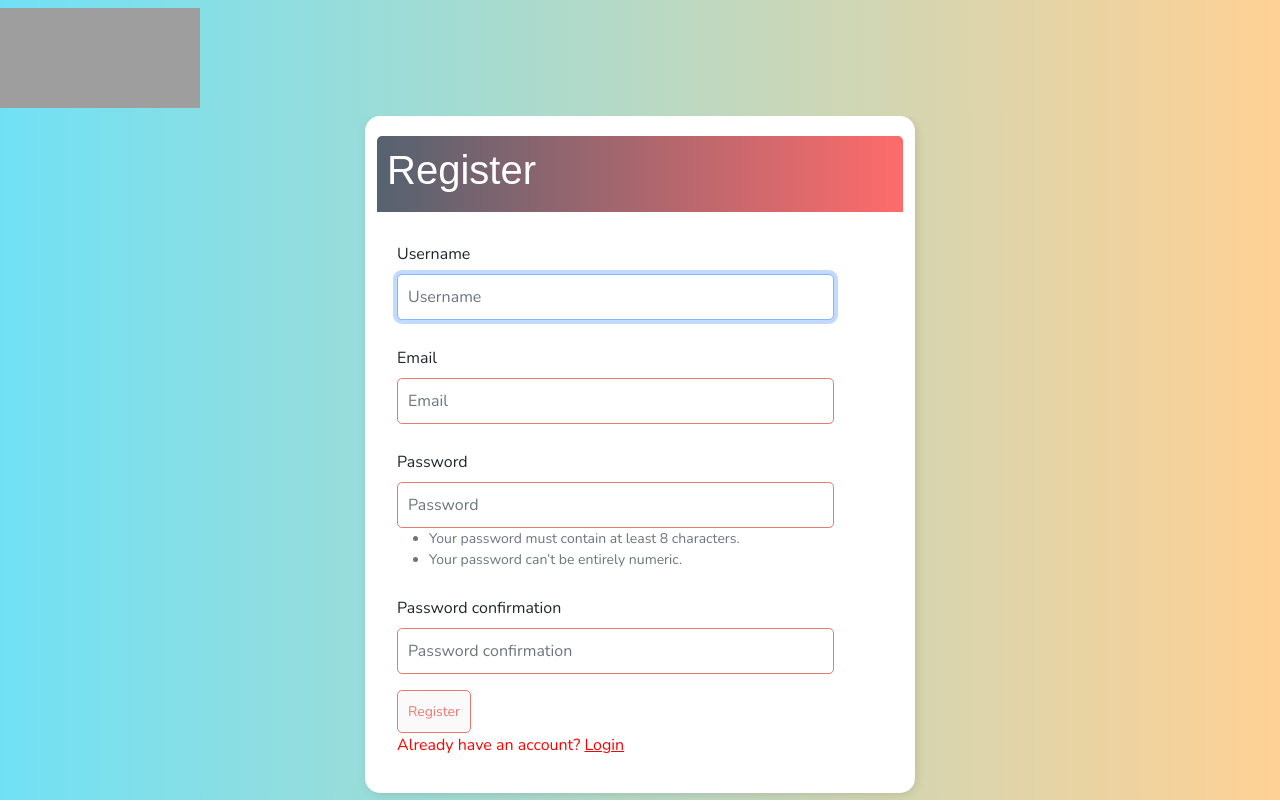
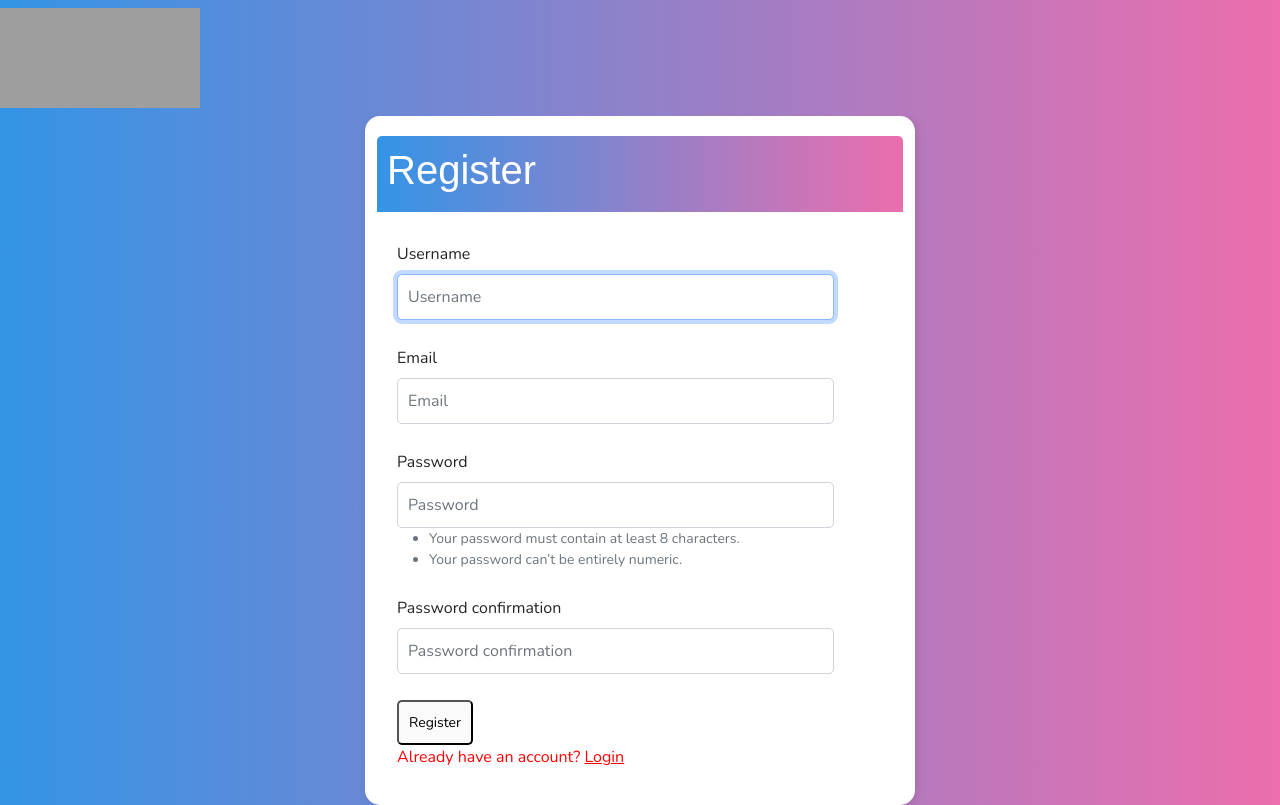
Before and after one commit to atulsharma2000/Celebal_Intern_project_1, a Django app: page /register/ in a window 1280 px wide. Run offline with Django 3.2, Linux system fonts and the light colour scheme; some libraries are stand-ins or nearby versions; grey boxes are pictures that could not be loaded.

Commit message:
all done

```diff
--- a/celebal/celebal_site/templates/celebal_site/main.html
+++ b/celebal/celebal_site/templates/celebal_site/main.html
@@ -14,7 +14,7 @@
     <style>
           body{
 
-            background: linear-gradient(to right, #70e1f5, #ffd194);
+            background: linear-gradient(to right, #3494e6, #ec6ead);
             font-family: 'Nunito', sans-serif;
 
         }
@@ -43,7 +43,7 @@
             color: #fff;
             padding: 10px;
             border-radius: 5px 5px 0 0 ;
-            background: linear-gradient(to right, #556270, #ff6b6b);
+            background: linear-gradient(to right, #3494e6, #ec6ead);
 
         }
 
@@ -75,7 +75,7 @@
 
 
          #add-link{
-            color: #EB796F;
+            color: linear-gradient(to right, #3494e6, #ec6ead);
             text-decoration: none;
             font-size: 42px;
             text-shadow: 1px 1px #81413b;
@@ -85,7 +85,7 @@
         input[type=password],
         input[type=email],
         textarea{
-            border: 1px solid #EB796F;
+            border: 1px solid linear-gradient(to right, #3494e6, #ec6ead);
             border-radius: 5px;
             padding: 10px;
             width: 90%;
@@ -97,9 +97,9 @@
         }
 
         .button{
-            border: 1px solid #EB796F;
+            border: 1px solid  linear-gradient(to right, #3494e6, #ec6ead);
             background-color: #FAFAFA;
-            color: #EB796F;
+            color: linear-gradient(to right, #3494e6, #ec6ead);
             font-size: 14px;
             border-radius: 5px;
             padding: 10px;
@@ -114,7 +114,7 @@
         }
         .navbar {
     overflow: hidden;
-    background: linear-gradient(to right, #70e1f5, #ffd194);
+    background: linear-gradient(to right, #3494e6, #ec6ead);
 
         }
     </style>
--- a/celebal/celebal_site/templates/celebal_site/register.html
+++ b/celebal/celebal_site/templates/celebal_site/register.html
@@ -13,7 +13,7 @@
     <form method="post" >
         {% csrf_token %}
         {% bootstrap_form form  %}
-        <button type="submit" class="button">Register</button>
+        <input class="button" type="Submit"  style="margin-top: 10px;" value="Register">
       </form>
 
         <p>Already have an account? <a href="{% url 'login' %}">Login</a> </p>
--- a/celebal/celebal_site/templates/celebal_site/task_list.html
+++ b/celebal/celebal_site/templates/celebal_site/task_list.html
@@ -31,7 +31,7 @@
 <div id="carouselExampleControls" class="carousel slide" data-ride="carousel">
     <div class="carousel-inner">
       <div class="carousel-item active">
-        <img class="d-block w-100" src="https://images.pexels.com/photos/1181359/pexels-photo-1181359.jpeg?auto=compress&cs=tinysrgb&dpr=2&h=650&w=940" alt="First slide">
+        <img class="d-block w-100" height="500px" width="1000px" src="https://images.pexels.com/photos/128299/pexels-photo-128299.jpeg?auto=compress&cs=tinysrgb&dpr=2&h=650&w=940" alt="First slide">
       </div>
   </div>
 
```
Also changed, not shown: celebal/db.sqlite3.
